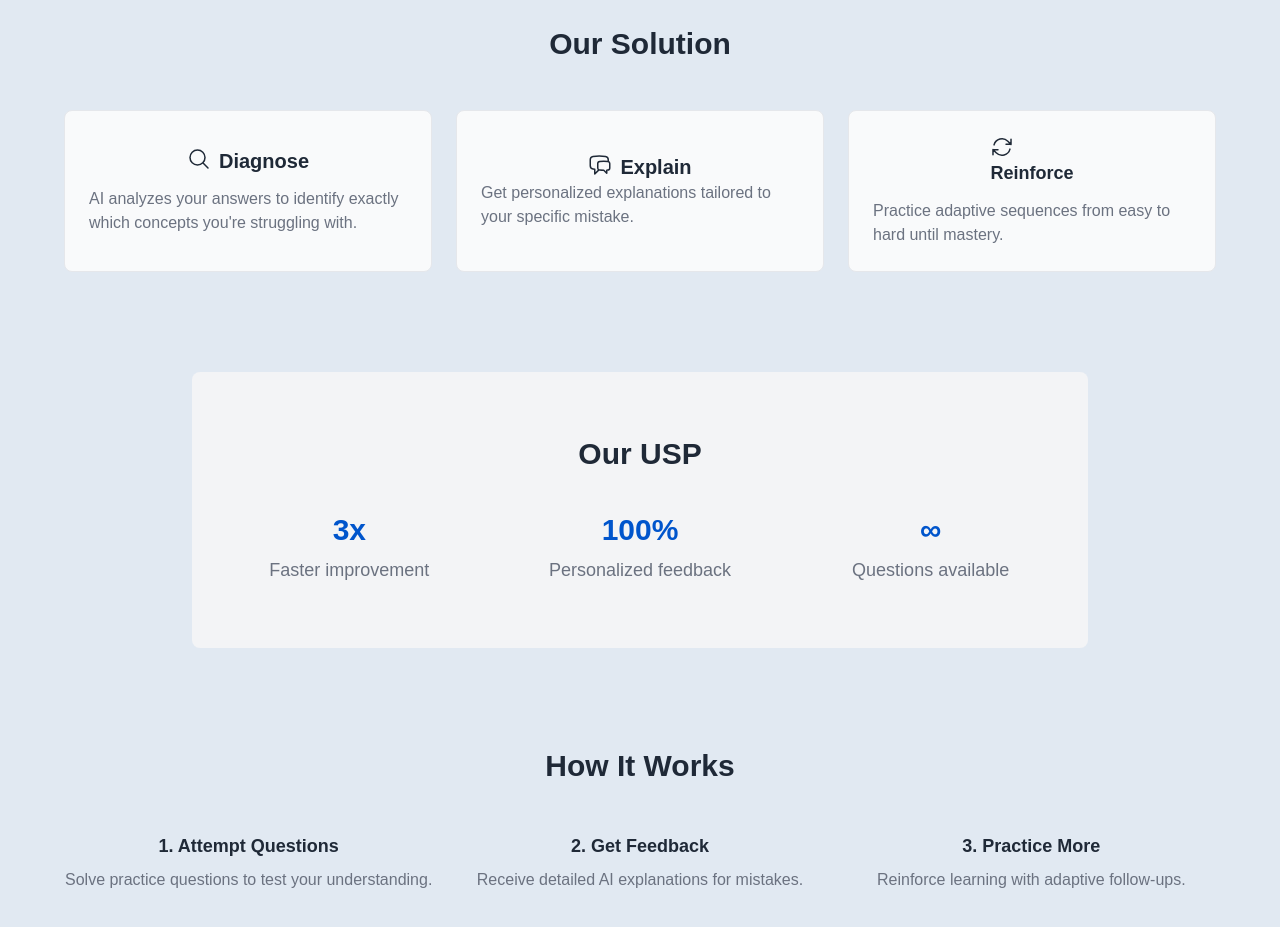
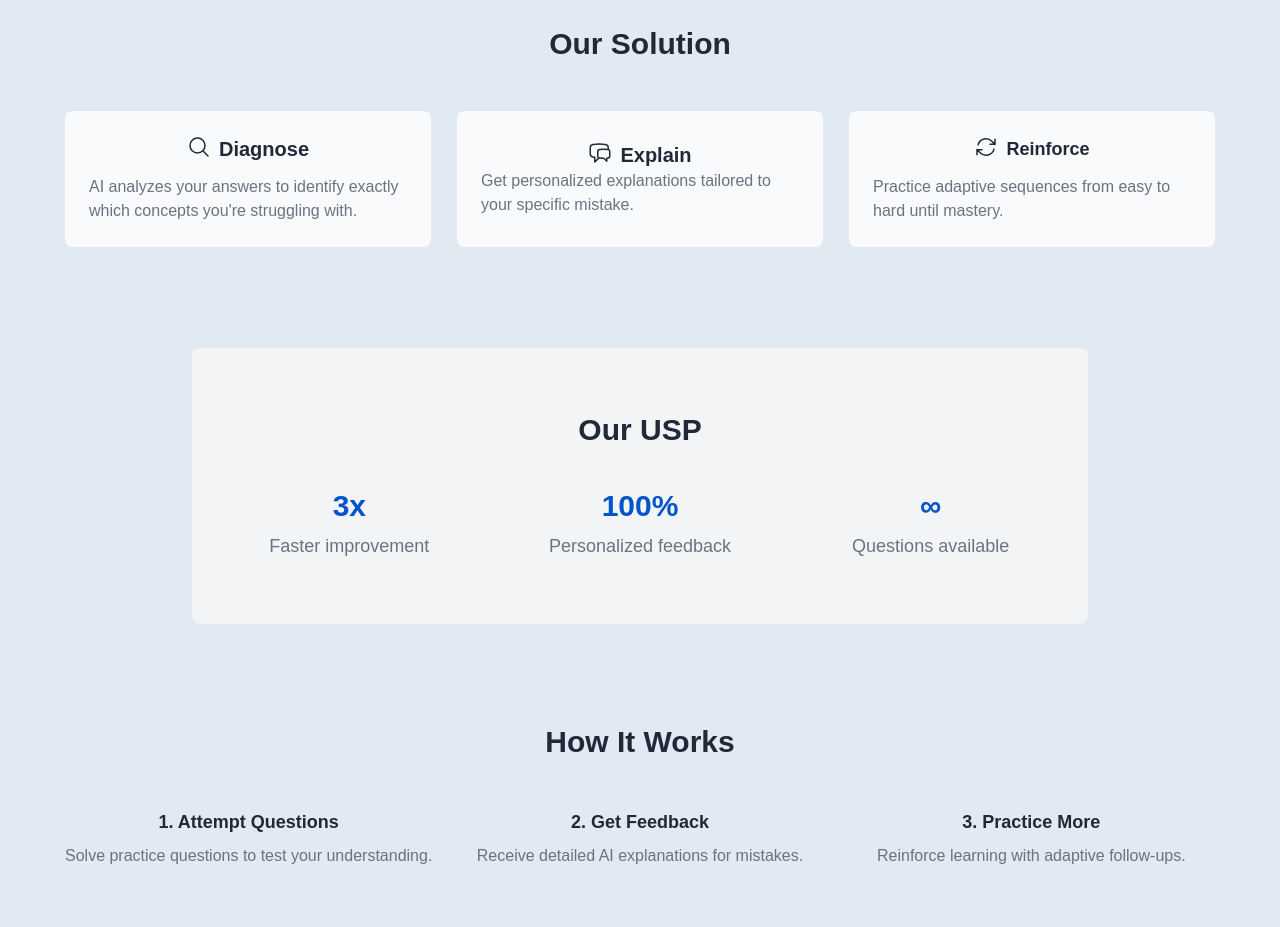
Before and after one commit to mahimagupta-droid/Matrix-3.0---BrainLoop, a Next.js app: page / in a window 1280 px wide. Shown: the part 820-1747 px from the top of the page. Built offline with nearby package versions, Linux system fonts and the light colour scheme; no server answers.

Commit message:
random commit

```diff
--- a/src/app/page.tsx
+++ b/src/app/page.tsx
@@ -64,7 +64,7 @@
               </p>
             </div>
             <div className="bg-(--card) p-6 rounded-lg border border-(--border) flex flex-col gap-3 hover:shadow-md transition justify-center items-center">
-              <h3 className="text-lg font-semibold">
+              <h3 className="text-lg font-semibold flex gap-2">
                 <ArrowPathIcon width={24} height={24} />
                 Reinforce
               </h3>
```
